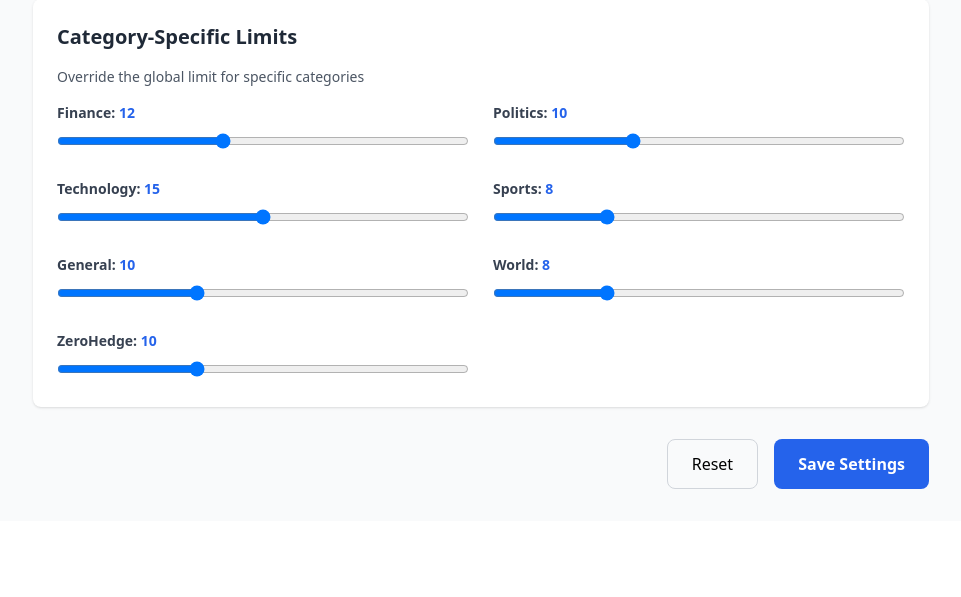
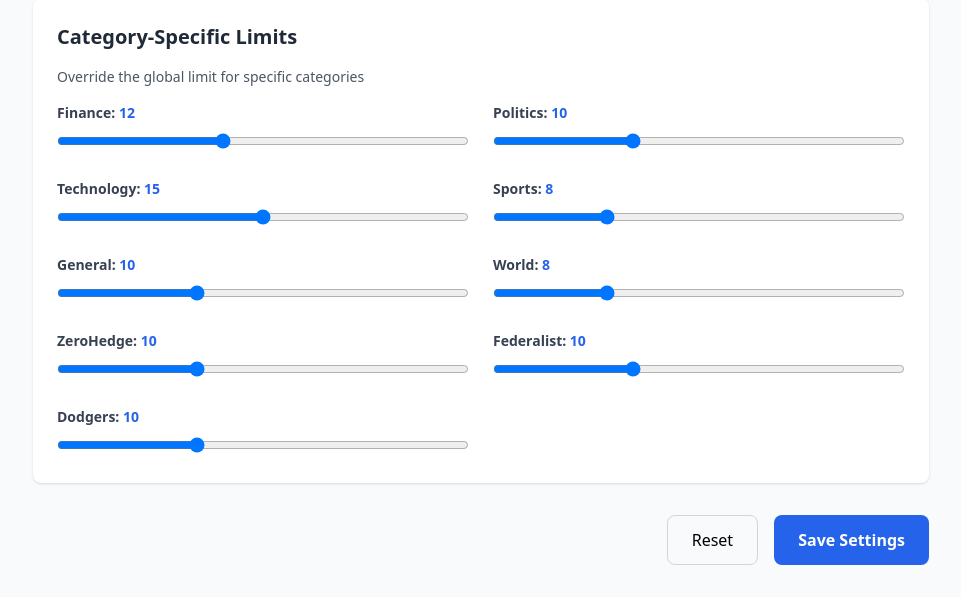
Before and after one commit to cpbjr/NewsSummary, a Flask app: page /delivery in a window 1280 px wide. Shown: the part 689-1286 px from the top of the page, without its empty margins (159-1120 px from the left). Before the commit the page ends 1178 px from the top, so only its background shows below. Run offline with Flask 3, Linux system fonts and the light colour scheme; the visitor is signed in with stand-in values (Sample User, id 1); some libraries are stand-ins or nearby versions.

Commit message:
Restructure categories: Individual feeds + keyword-based Dodgers
- ZeroHedge: own category (already existed)
- Federalist: own category (new)
- Dodgers: keyword-based category (auto-filters from any feed)
- Added MacDailyNews to tech category
- Updated aggregator to recategorize Dodgers articles by keyword
- Updated admin panel with new category options
- Dodgers articles now pulled from ANY feed containing "dodger/dodgers"
- Display order: ZeroHedge → Federalist → Dodgers → Finance → Politics → Tech → General → World → Sports

🤖 Generated with [Claude Code](https://claude.com/claude-code)

Co-Authored-By: Claude <noreply@anthropic.com>

```diff
--- a/admin-panel/templates/delivery.html
+++ b/admin-panel/templates/delivery.html
@@ -194,6 +194,36 @@
                         oninput="document.getElementById('zerohedgeValue').textContent = this.value"
                     >
                 </div>
+
+                <div>
+                    <label class="block text-sm font-semibold text-gray-700 mb-2">
+                        Federalist: <span id="federalistValue" class="text-blue-600">{{ settings.category_limits.federalist or 10 }}</span>
+                    </label>
+                    <input
+                        type="range"
+                        id="federalistLimit"
+                        min="0"
+                        max="30"
+                        value="{{ settings.category_limits.federalist or 10 }}"
+                        class="w-full"
+                        oninput="document.getElementById('federalistValue').textContent = this.value"
+                    >
+                </div>
+
+                <div>
+                    <label class="block text-sm font-semibold text-gray-700 mb-2">
+                        Dodgers: <span id="dodgersValue" class="text-blue-600">{{ settings.category_limits.dodgers or 10 }}</span>
+                    </label>
+                    <input
+                        type="range"
+                        id="dodgersLimit"
+                        min="0"
+                        max="30"
+                        value="{{ settings.category_limits.dodgers or 10 }}"
+                        class="w-full"
+                        oninput="document.getElementById('dodgersValue').textContent = this.value"
+                    >
+                </div>
             </div>
         </div>
 
@@ -234,7 +264,9 @@ document.getElementById('settingsForm').addEventListener('submit', async (e) =>
             sports: parseInt(document.getElementById('sportsLimit').value),
             general: parseInt(document.getElementById('generalLimit').value),
             world: parseInt(document.getElementById('worldLimit').value),
-            zerohedge: parseInt(document.getElementById('zerohedgeLimit').value)
+            zerohedge: parseInt(document.getElementById('zerohedgeLimit').value),
+            federalist: parseInt(document.getElementById('federalistLimit').value),
+            dodgers: parseInt(document.getElementById('dodgersLimit').value)
         }
     };
 
--- a/admin-panel/templates/feeds.html
+++ b/admin-panel/templates/feeds.html
@@ -114,13 +114,15 @@
                         class="w-full px-4 py-2 border border-gray-300 rounded-lg focus:ring-2 focus:ring-blue-500"
                         required
                     >
+                        <option value="zerohedge">ZeroHedge (individual)</option>
+                        <option value="federalist">Federalist (individual)</option>
+                        <option value="dodgers">Dodgers (keyword-based)</option>
                         <option value="finance">Finance</option>
                         <option value="politics">Politics</option>
                         <option value="tech">Technology</option>
                         <option value="sports">Sports</option>
                         <option value="general">General</option>
                         <option value="world">World</option>
-                        <option value="zerohedge">ZeroHedge</option>
                     </select>
                 </div>
 
--- a/feeds.yaml
+++ b/feeds.yaml
@@ -5,29 +5,41 @@ settings:
   timezone: America/New_York
   category_limits:
     zerohedge: 10
+    federalist: 10
+    dodgers: 10
     finance: 12
     politics: 10
     tech: 15
     sports: 8
     general: 10
-    world: 8
 feeds:
+# Individual Feed Categories (shown first in digest)
 - name: ZeroHedge
   url: https://www.zerohedge.com/fullrss.xml
   category: zerohedge
+  weight: 1.0
+- name: The Federalist
+  url: https://thefederalist.com/feed/
+  category: federalist
+  weight: 1.0
+
+# General Categories (multiple feeds per category)
 - name: Axios
   url: https://www.axios.com/feeds/feed.rss
   category: general
-  weight: 0.7
-- name: The Federalist
-  url: https://thefederalist.com/feed/
-  category: politics
+  weight: 1.0
+- name: MacDailyNews
+  url: https://macdailynews.com/feed/
+  category: tech
+  weight: 1.2
+- name: The Verge AI
+  url: https://www.theverge.com/rss/ai-artificial-intelligence/index.xml
+  category: tech
+  weight: 1.0
 - name: Dodgers Nation
   url: https://dodgersnation.com/feed/
   category: sports
-- name: The Verge AI
-  url: https://www.theverge.com/rss/ai-artificial-intelligence/index.xml
-  category: tech
+  weight: 1.5
 keywords:
   exclude:
   - sponsored
```
Also changed, not shown: src/aggregator.py (+13 -4 lines).
